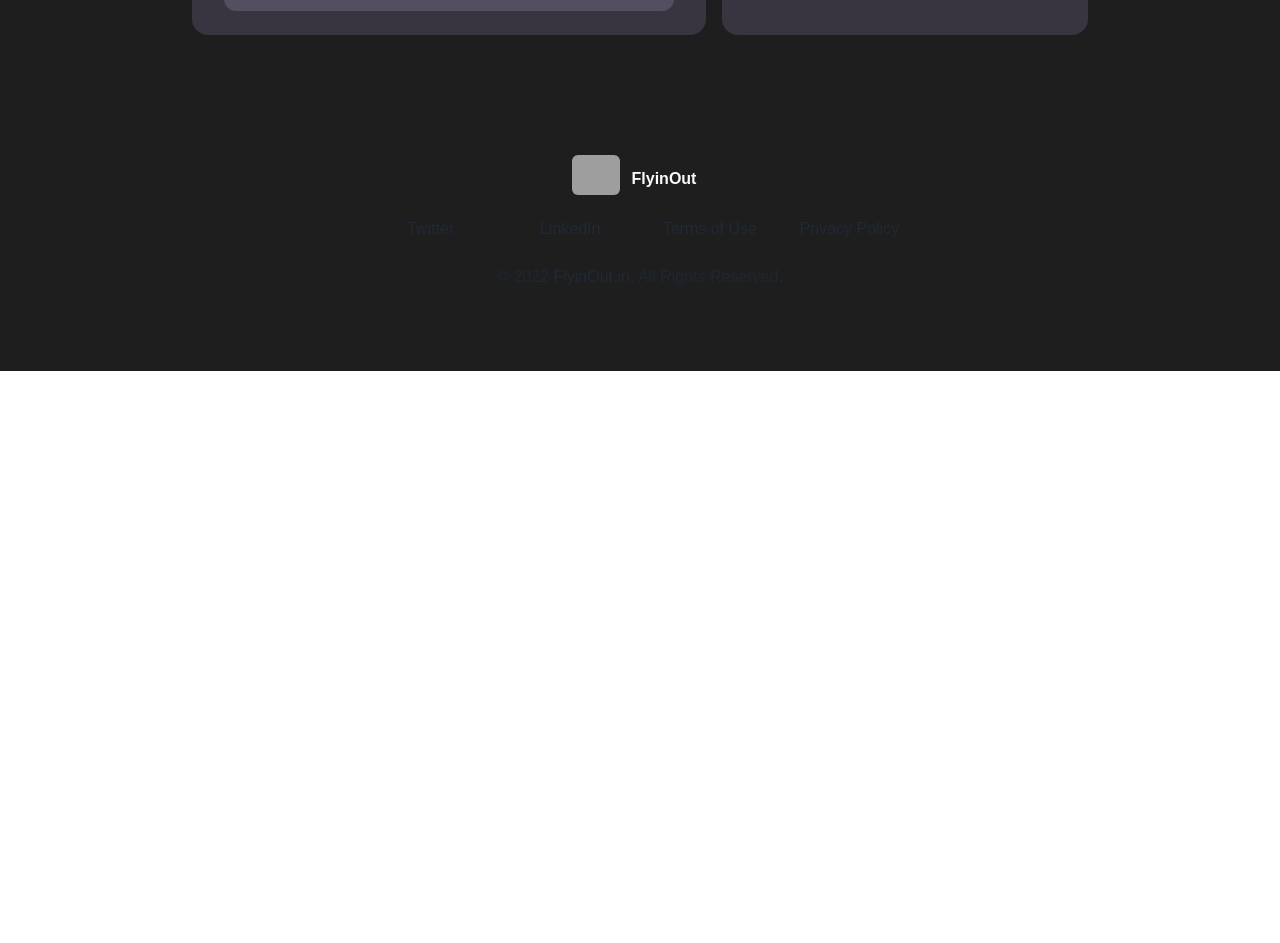
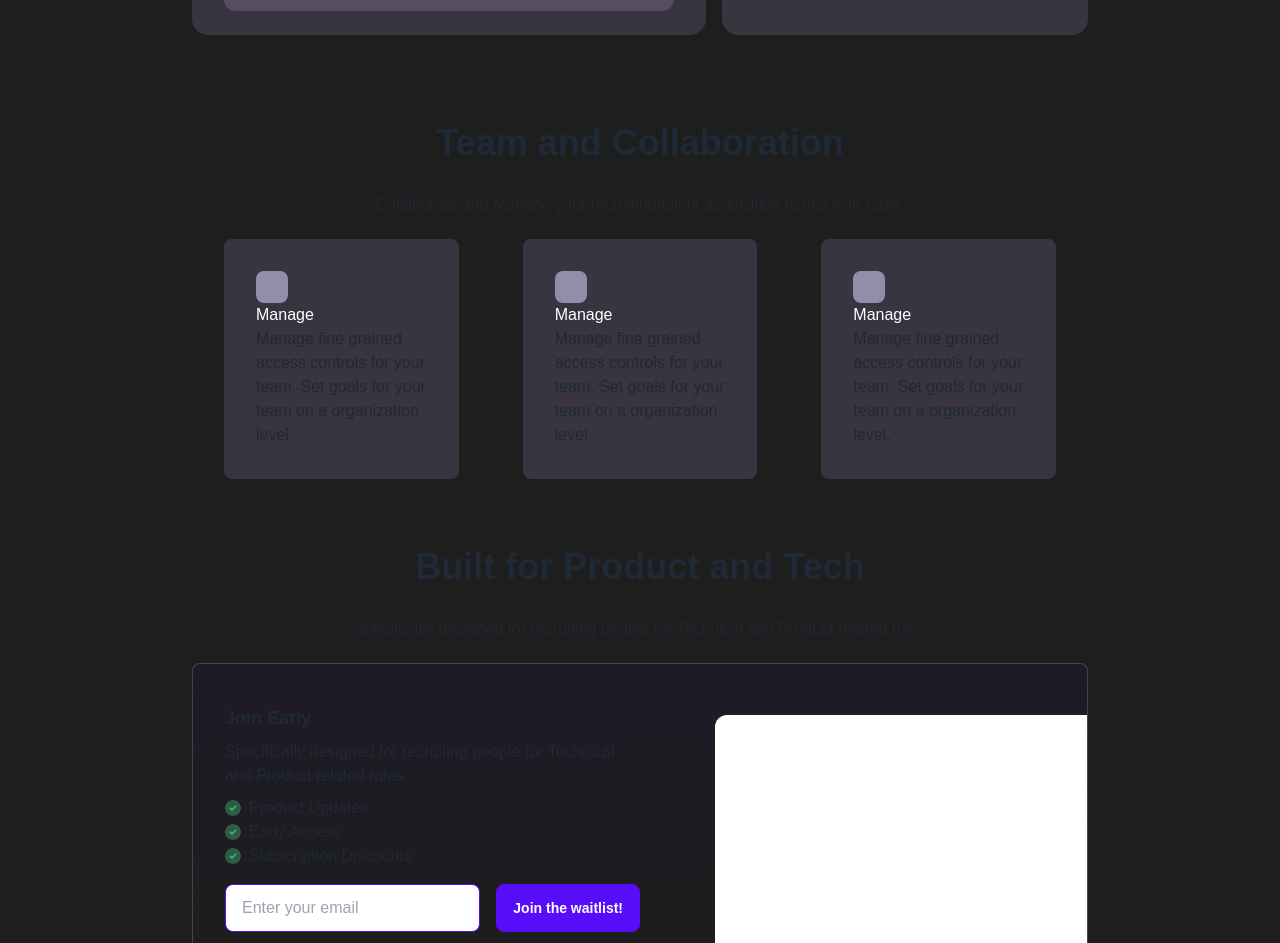
Before and after one commit to flyinout/flyinout-fe, a Next.js app: page / in a window 1280 px wide. Shown: the part 1857-2800 px from the top of the page. Before the commit the page ends 2228 px from the top, so only its background shows below. Built offline with nearby package versions, Linux system fonts and the light colour scheme; grey boxes are pictures that could not be loaded.

Commit message:
add collaboration section

```diff
--- /dev/null
+++ b/components/Collaboration.js
@@ -0,0 +1,57 @@
+export default function Collaboration() {
+  return (
+    <>
+      <div className="text-center flex flex-col w-full items-center mt-10 prose">
+        <h1 className="my-2">Team and Collaboration</h1>
+        <p className="text-md">
+          Collaborate and Manage your recruiting/talent acquisition teams with
+          ease.
+        </p>
+      </div>
+      <div className="flex items-center justify-between w-full my-5">
+        <div
+          className="card p-8 mx-8 rounded-lg text-left"
+          style={{ background: "#383440" }}
+        >
+          <div
+            className="w-8 h-8 rounded-lg"
+            style={{ background: "#948DA9" }}
+          ></div>
+          <h3 className="text-md text-white "> Manage</h3>
+          <p className="text-md">
+            Manage fine grained access controls for your team. Set goals for
+            your team on a organization level.
+          </p>
+        </div>
+        <div
+          className="card p-8 mx-8 rounded-lg text-left"
+          style={{ background: "#383440" }}
+        >
+          <div
+            className="w-8 h-8 rounded-lg"
+            style={{ background: "#948DA9" }}
+          ></div>
+          <h3 className="text-md text-white "> Manage</h3>
+          <p className="text-md">
+            Manage fine grained access controls for your team. Set goals for
+            your team on a organization level.
+          </p>
+        </div>
+        <div
+          className="card p-8 mx-8 rounded-lg text-left"
+          style={{ background: "#383440" }}
+        >
+          <div
+            className="w-8 h-8 rounded-lg"
+            style={{ background: "#948DA9" }}
+          ></div>
+          <h3 className="text-md text-white "> Manage</h3>
+          <p className="text-md">
+            Manage fine grained access controls for your team. Set goals for
+            your team on a organization level.
+          </p>
+        </div>
+      </div>
+    </>
+  );
+}
--- /dev/null
+++ b/components/EarlyBird.js
@@ -0,0 +1,61 @@
+import Email from "./Email";
+
+export default function EarlyBird() {
+  return (
+    <>
+      <div className="text-center flex flex-col w-full items-center mt-10 prose">
+        <h1 className="my-2">Built for Product and Tech</h1>
+        <p className="text-md">
+          Specifically designed for recruiting people for Technical and Product
+          related roles
+        </p>
+      </div>
+      <div
+        className="relative card p-8 mx-8 my-5 rounded-lg w-full"
+        style={{
+          background:
+            "linear-gradient(180deg, #1E1B26 0%, rgba(30, 27, 38, 0) 100%)",
+          border: "1px solid rgba(148, 141, 169, 0.35)",
+        }}
+      >
+        <div className="w-1/2">
+          <h1 className="text-lg font-bold my-2">Join Early</h1>
+          <p>
+            Specifically designed for recruiting people for Technical and
+            Product related roles.
+          </p>
+          <div className="mt-2">
+            <div className="flex items-center ">
+              <img
+                className="h-4 w-4 rounded-md mr-2 my-1"
+                src="./checkIcon.svg"
+                alt="Check"
+              />{" "}
+              <span> Product Updates</span>
+            </div>
+            <div className="flex items-center ">
+              <img
+                className="h-4 w-4 rounded-md mr-2 my-1"
+                src="./checkIcon.svg"
+                alt="Check"
+              />{" "}
+              <span>Early Access</span>
+            </div>
+            <div className="flex items-center ">
+              <img
+                className="h-4 w-4 rounded-md mr-2 my-1"
+                src="./checkIcon.svg"
+                alt="Check"
+              />{" "}
+              <span>Subscription Discounts</span>
+            </div>
+          </div>
+          <div className="-ml-4 mt-4 -mb-4">
+            <Email />
+          </div>
+        </div>
+        <div className="absolute bg-white rounded-tl-xl h-5/6 w-5/12 right-0 bottom-0"></div>
+      </div>
+    </>
+  );
+}
--- /dev/null
+++ b/components/Email.js
@@ -0,0 +1,14 @@
+export default function Email() {
+    return (
+        <div className="flex items-center w-full mb-5">
+        <input
+          type="text"
+          placeholder="Enter your email"
+          className="input input-primary w-full mx-4"
+        />
+        <button className="btn btn-primary normal-case grow-0">
+          Join the waitlist!
+        </button>
+      </div>
+    )
+}
--- a/components/Landing.js
+++ b/components/Landing.js
@@ -4,7 +4,8 @@ import ObjectiveSection from "./ObjectiveSection";
 import Title from "./Title";
 import Footer from "./Footer";
 import Automations from "./Automations";
-
+import Collaboration from "./Collaboration";
+import EarlyBird from "./EarlyBird"
 /* eslint-disable @next/next/no-img-element */
 export default function Landing() {
   return (
@@ -19,7 +20,8 @@ export default function Landing() {
         <Automations />
         {/* imports */}
         {/* collaborations */}
-        {/* early bird */}
+        <Collaboration />
+        <EarlyBird />
         {/* footer */}
         <Footer />
       </div>
--- a/components/Title.js
+++ b/components/Title.js
@@ -1,3 +1,5 @@
+import Email from "./Email";
+
 export default function Title() {
   return (
     <div className="text-center flex flex-col items-center mt-10 prose">
@@ -10,16 +12,7 @@ export default function Title() {
         the art machine learning technogies to close down on your recruitment
         needs.
       </p>
-      <div className="flex items-center w-full mb-5">
-        <input
-          type="text"
-          placeholder="Enter your email"
-          className="input input-primary w-full mx-4"
-        />
-        <button className="btn btn-primary normal-case grow-0">
-          Join the waitlist!
-        </button>
-      </div>
+      <Email />
     </div>
   );
 }
```
Also changed, not shown: public/checkIcon.svg (added).
